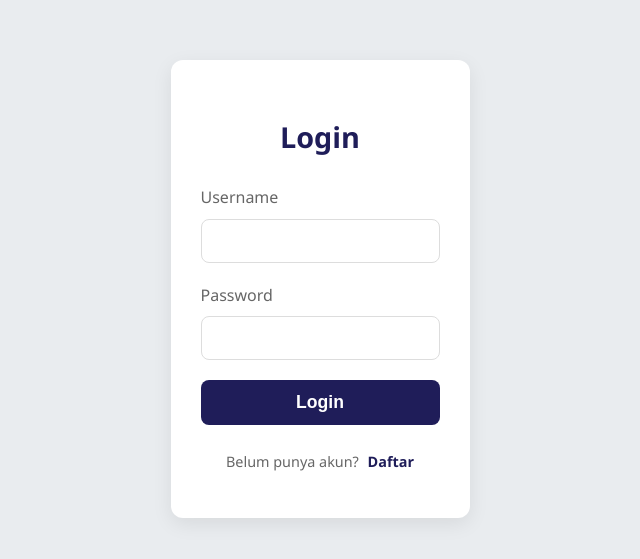
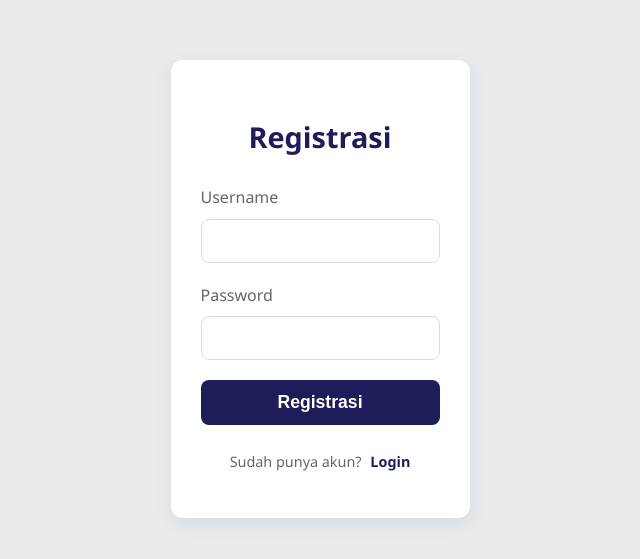
Before and after one commit to muftiardani/Login-Page, a Vue app: page /register in a window 1280 px wide. Before the commit this address led to /auth. Shown: the part 111-670 px from the top of the page, without its empty margins (320-960 px from the left). Built offline with nearby package versions, Linux system fonts and the light colour scheme.

Commit message:
update code

```diff
--- a/src/components/LoginForm.vue
+++ b/src/components/LoginForm.vue
@@ -1,7 +1,7 @@
 <script setup>
 import { ref } from "vue";
 
-const emit = defineEmits(["submit-login", "switch-to-register"]);
+const emit = defineEmits(["submit-login"]);
 
 const username = ref("");
 const password = ref("");
@@ -38,12 +38,8 @@ function handleSubmit() {
     <div class="toggle-view">
       <p>
         Belum punya akun?
-        <a @click.prevent="emit('switch-to-register')" href="#">Daftar</a>
+        <router-link to="/register">Daftar</router-link>
       </p>
     </div>
   </form>
 </template>
-
-<style scoped>
-/* Scoped styles for LoginForm */
-</style>
--- a/src/components/RegisterForm.vue
+++ b/src/components/RegisterForm.vue
@@ -1,7 +1,7 @@
 <script setup>
 import { ref } from "vue";
 
-const emit = defineEmits(["submit-register", "switch-to-login"]);
+const emit = defineEmits(["submit-register"]);
 
 const username = ref("");
 const password = ref("");
@@ -41,12 +41,8 @@ function handleSubmit() {
     <div class="toggle-view">
       <p>
         Sudah punya akun?
-        <a @click.prevent="emit('switch-to-login')" href="#">Login</a>
+        <router-link to="/login">Login</router-link>
       </p>
     </div>
   </form>
 </template>
-
-<style scoped>
-/* Scoped styles for RegisterForm */
-</style>
--- a/src/router/index.js
+++ b/src/router/index.js
@@ -4,18 +4,25 @@ import StatusView from '@/views/StatusView.vue';
 
 const routes = [
     {
-        path: '/auth',
-        name: 'Auth',
+        path: '/login',
+        name: 'Login',
         component: AuthView,
-        meta: { requiresGuest: true } // Hanya bisa diakses jika belum login
+        props: { initialView: 'login' },
+        meta: { requiresGuest: true }
+    },
+    {
+        path: '/register',
+        name: 'Register',
+        component: AuthView,
+        props: { initialView: 'register' },
+        meta: { requiresGuest: true }
     },
     {
         path: '/',
         name: 'Status',
         component: StatusView,
-        meta: { requiresAuth: true } // Hanya bisa diakses jika sudah login
+        meta: { requiresAuth: true }
     },
-    // Tambahkan fallback route untuk mengarahkan pengguna
     {
         path: '/:pathMatch(.*)*',
         redirect: '/'
@@ -27,18 +34,14 @@ const router = createRouter({
     routes,
 });
 
-// Navigation Guard
 router.beforeEach((to, from, next) => {
     const isLoggedIn = !!localStorage.getItem('token');
 
     if (to.meta.requiresAuth && !isLoggedIn) {
-        // Jika rute butuh login tapi pengguna belum login, arahkan ke /auth
-        next('/auth');
+        next('/login');
     } else if (to.meta.requiresGuest && isLoggedIn) {
-        // Jika rute untuk tamu tapi pengguna sudah login, arahkan ke /
         next('/');
     } else {
-        // Lanjutkan navigasi
         next();
     }
 });
--- a/src/stores/auth.js
+++ b/src/stores/auth.js
@@ -1,16 +1,16 @@
 import { defineStore } from 'pinia';
 import { ref, computed } from 'vue';
-import { useRouter } from 'vue-router';
+import router from '@/router';
 import * as api from '@/api/auth';
 
 export const useAuthStore = defineStore('auth', () => {
     // State
     const user = ref(localStorage.getItem('username') || null);
     const token = ref(localStorage.getItem('token') || null);
-    const router = useRouter();
 
     // Getters
     const isLoggedIn = computed(() => !!token.value);
+    const isAuthenticated = computed(() => !!token.value);
 
     // Actions
     async function handleLogin(credentials) {
@@ -20,7 +20,7 @@ export const useAuthStore = defineStore('auth', () => {
             user.value = credentials.username;
             localStorage.setItem('token', data.token);
             localStorage.setItem('username', credentials.username);
-            router.push('/'); // Arahkan ke halaman status setelah login
+            await router.push('/');
             return { success: true, message: data.message };
         } catch (error) {
             return { success: false, message: error.message };
@@ -41,8 +41,8 @@ export const useAuthStore = defineStore('auth', () => {
         user.value = null;
         localStorage.removeItem('token');
         localStorage.removeItem('username');
-        router.push('/auth'); // Arahkan ke halaman login setelah logout
+        router.push('/login');
     }
 
-    return { user, token, isLoggedIn, handleLogin, handleRegister, handleLogout };
+    return { user, token, isLoggedIn, isAuthenticated, handleLogin, handleRegister, handleLogout };
 });
--- a/src/views/AuthView.vue
+++ b/src/views/AuthView.vue
@@ -4,18 +4,8 @@
       {{ message }}
     </div>
 
-    <Transition name="fade-slide" mode="out-in">
-      <LoginForm
-        v-if="currentView === 'login'"
-        @submit-login="onLogin"
-        @switch-to-register="switchToRegister"
-      />
-      <RegisterForm
-        v-else
-        @submit-register="onRegister"
-        @switch-to-login="switchToLogin"
-      />
-    </Transition>
+    <LoginForm v-if="props.initialView === 'login'" @submit-login="onLogin" />
+    <RegisterForm v-else @submit-register="onRegister" />
   </div>
 </template>
 
@@ -25,8 +15,14 @@ import { useAuthStore } from '@/stores/auth';
 import LoginForm from '@/components/LoginForm.vue';
 import RegisterForm from '@/components/RegisterForm.vue';
 
+const props = defineProps({
+  initialView: {
+    type: String,
+    required: true,
+  }
+});
+
 const authStore = useAuthStore();
-const currentView = ref('login');
 const message = ref('');
 const messageClass = ref('');
 
@@ -41,23 +37,11 @@ async function onLogin(credentials) {
 async function onRegister(credentials) {
   const result = await authStore.handleRegister(credentials);
   if (result.success) {
-    message.value = `✅ ${result.message}`;
+    message.value = `✅ ${result.message} Silakan login.`;
     messageClass.value = 'success';
-    // Otomatis pindah ke login setelah registrasi berhasil
-    switchToLogin();
   } else {
     message.value = `❌ ${result.message}`;
     messageClass.value = 'error';
   }
 }
-
-function switchToLogin() {
-  currentView.value = 'login';
-  message.value = '';
-}
-
-function switchToRegister() {
-  currentView.value = 'register';
-  message.value = '';
-}
 </script>
--- a/src/views/StatusView.vue
+++ b/src/views/StatusView.vue
@@ -2,7 +2,7 @@
   <div class="card-container status-view">
     <h2>Halo, {{ authStore.user }}!</h2>
     <p class="welcome-message">Anda berhasil login.</p>
-    <button @click="authStore.handleLogout" class="logout-button">Logout</button>
+    <button @click="logout" class="logout-button">Logout</button>
   </div>
 </template>
 
@@ -10,4 +10,8 @@
 import { useAuthStore } from '@/stores/auth';
 
 const authStore = useAuthStore();
+
+function logout() {
+  authStore.handleLogout();
+}
 </script>
```
Also changed, not shown: 2 other files (tests, documents, lock files or other folders).
